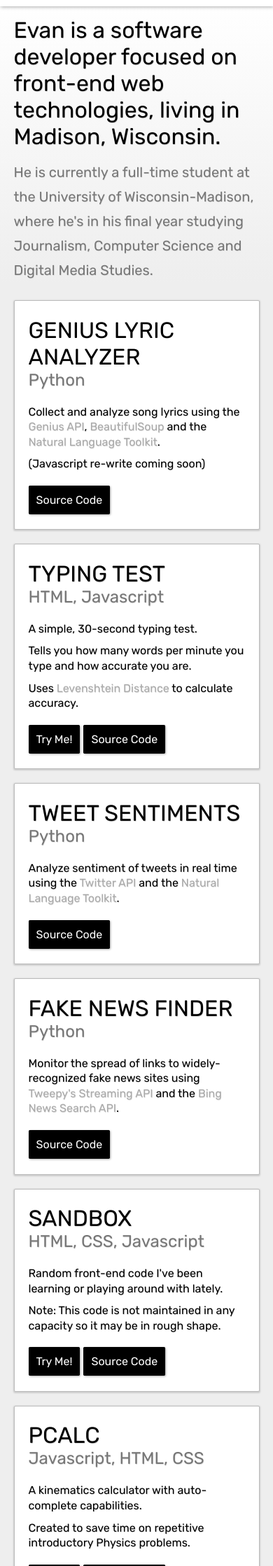
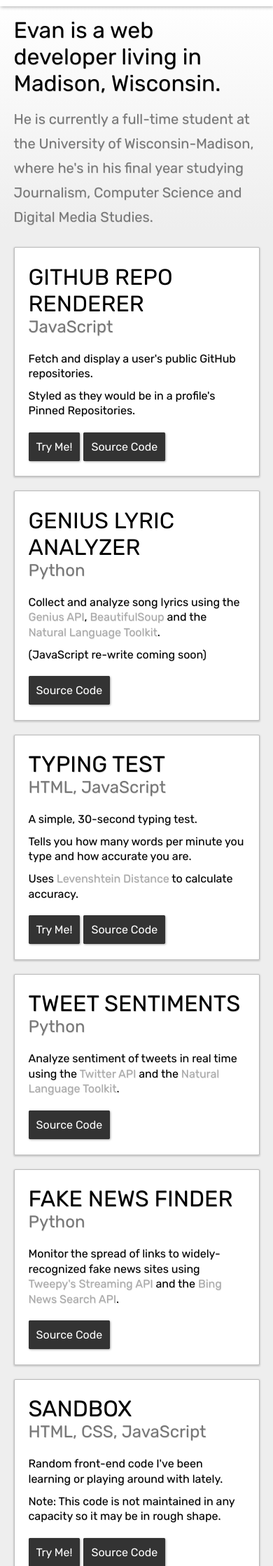
Before and after one commit to evanwinter/evanwinter, a PHP site: page / in a window 390 px wide. Shown: the part 60-2298 px from the top of the page at 70% size. Run offline with PHP 8.4, Linux system fonts and the light colour scheme; some libraries are stand-ins or nearby versions.

Commit message:
add github-repo-renderer project and tweak about

```diff
--- a/css/main.css
+++ b/css/main.css
@@ -55,7 +55,7 @@ ul {
 }
 .section-heading {
 	text-align: center;
-	margin-bottom: 20px;
+	padding-top: 20px;
 	text-transform: uppercase;
 	text-shadow: 1px 1px #ccc;
 	display: none;
--- a/css/navbar.css
+++ b/css/navbar.css
@@ -7,6 +7,8 @@ nav {
 	width: 100%;
 	background-color: white;
 	top: 0;
+	transition: top 0.2s ease-in-out;
+
 
 	box-shadow: 1px 1px 5px #aaa;
 }
@@ -54,6 +56,9 @@ nav a:active {
 .navbar-spacer {
 	height: 59px;
 }
+.hidden {
+	display: none;
+}
 @media only screen and (max-width: 1048px) {}
 @media only screen and (max-width: 991px) {}
 @media only screen and (max-width: 767px) {
@@ -73,5 +78,8 @@ nav a:active {
 	#header {
 		display: none;
 	}
+	.nav-up {
+	    top: -72px;
+	}
 }
 @media only screen and (max-width: 414px) {}
--- a/css/portfolio.css
+++ b/css/portfolio.css
@@ -33,7 +33,6 @@
 .project-section {
 	margin: 2.5px 0;
 }
-.project-section-header {}
 .project-section-header > h1 {
 	text-transform: uppercase;
 	font-size: 2em;
@@ -50,22 +49,25 @@
 	padding: 10px 0;
 }
 .project-link > a {
-	border: 1px solid black;
+	border: 1px solid #333;
 	border-radius: 2px;
 	padding: 10px;
 	margin-right: 5px;
-	background-color: black;
+	background-color: #333;
 	color: white;
 	box-shadow: 1px 1px 3px #aaa;
 	transition: box-shadow .1s ease-in-out, background-color .2s ease-in-out, border-color .2s ease-in-out;
 }
 .project-link > a:hover {
+	background-color: #000;
 	box-shadow: 1px 2px 5px #aaa;
 }
-.demo-link > a:hover {
-	background-color: green;
-	color: white;
-	border-color: green;
+#all-projects {
+	width: 600px;
+}
+#all-projects > li {
+	background-color: white;
+
 }
 @media only screen and (max-width: 1048px) {}
 @media only screen and (max-width: 991px) {}
--- a/index.html
+++ b/index.html
@@ -29,7 +29,7 @@
 	<link rel="stylesheet" type="text/css" href="css/styles.css">
 </head>
 <body>
-<section class="header-section">
+<header class="header-section">
     <nav id="nav-main" role="navigation">
         <div class="nav-container">
             <div class="nav-section nav-links">
@@ -52,15 +52,15 @@
         </div>
     </nav>
     <div class="navbar-spacer"></div>
-	<div id="canvas-container">
-		<canvas id="myCanvas" class="myCanvas" onmousemove="getPosHover(event)" onclick="getPosClick(event)" width="1048px" height="400px"></canvas>
-	</div>
-</section>
+		<div id="canvas-container">
+			<canvas id="myCanvas" class="myCanvas" onmousemove="getPosHover(event)" onclick="getPosClick(event)" width="1048px" height="400px"></canvas>
+		</div>
+</header>
 <section class="about-section">
 	<div class="section-wrap about-content">
 		<div>
 			<p class="summary">
-				Evan is a software developer focused on front-end web technologies, living in Madison, Wisconsin.
+				Evan is a web developer living in Madison, Wisconsin.
 			</p>
 		</div>
 		<div>
@@ -72,9 +72,29 @@
 </section>
 <section class="portfolio-section">
 	<div class="section-wrap portfolio-content">
-		<div class="section-heading"></div>
+		<div class="section-heading">Projects</div>
 		<div class="projects">
 			<div class="grid">
+				<div class="card code-project">
+					<div class="project-section project-section-header">
+						<h1 class=""> github repo renderer </h1>
+						<h3 class="subhead"> JavaScript </h3>
+					</div>
+					<div class="project-section project-section-body">
+						<ul class="specs">
+						    <li> Fetch and display a user's public GitHub repositories. </li>
+						    <li> Styled as they would be in a profile's Pinned Repositories. </li>
+						</ul>
+					</div>
+					<div class="project-section project-section-footer">
+						<span class="project-link demo-link">
+							<a href="http://gh-repos.surge.sh" target="_blank">Try Me!</a>
+						</span>
+						<span class="project-link source-link">
+							<a href="https://github.com/evanwinter/github-repository-renderer" target="_blank">Source Code</a>
+						</span>
+					</div>
+				</div>
 				<div class="card code-project">
 					<div class="project-section project-section-header">
 						<h1 class=""> genius lyric analyzer </h1>
@@ -83,7 +103,7 @@
 					<div class="project-section project-section-body">
 						<ul class="specs">
 						    <li> Collect and analyze song lyrics using the <a target="_blank" href="https://docs.genius.com/">Genius API</a>, <a target="_blank" href="https://www.crummy.com/software/BeautifulSoup/bs4/doc/">BeautifulSoup</a> and the <a href="http://www.nltk.org/" target="_blank">Natural Language Toolkit</a>. </li>
-						    <li> (Javascript re-write coming soon) </li>
+						    <li> (JavaScript re-write coming soon) </li>
 						</ul>
 					</div>
 					<div class="project-section project-section-footer">
@@ -95,7 +115,7 @@
 				<div class="card code-project">
 					<div class="project-section project-section-header">
 						<h1 class="head">typing test</h1>
-						<h3 class="subhead alt-subheading"> HTML, Javascript </h3>
+						<h3 class="subhead alt-subheading"> HTML, JavaScript </h3>
 					</div>
 					<div class="project-section project-section-body">
 						<ul class="specs">
@@ -148,7 +168,7 @@
 				<div class="card code-project">
 					<div class="project-section project-section-header">
 						<h1 class="head"> sandbox </h1>
-						<h3 class="subhead"> HTML, CSS, javascript </h3>
+						<h3 class="subhead"> HTML, CSS, JavaScript </h3>
 					</div>
 					<div class="project-section project-section-body">
 						<ul class="specs">
@@ -168,7 +188,7 @@
 				<div class="card code-project">
 					<div class="project-section project-section-header">
 						<h1 class="head">pcalc</h1>
-						<h3 class="subhead"> Javascript, HTML, CSS </h3>
+						<h3 class="subhead"> JavaScript, HTML, CSS </h3>
 					</div>
 					<div class="project-section project-section-body">
 						<ul class="specs">
@@ -185,11 +205,10 @@
 						</span>
 					</div>
 				</div>
-
 				<div class="card code-project">
 					<div class="project-section project-section-header">
 						<h1 class="head"> simple twitter bot </h1>
-						<h3 class="subhead alt-subheading"> javascript </h3>
+						<h3 class="subhead alt-subheading"> JavaScript </h3>
 					</div>
 					<div class="project-section project-section-body">
 						<ul class="specs">
@@ -206,7 +225,7 @@
 				<div class="card code-project">
 					<div class="project-section project-section-header">
 						<h1 class="head">this website</h1>
-						<span class="subhead"> HTML, CSS, Javascript </span>
+						<span class="subhead"> HTML, CSS, JavaScript </span>
 					</div>
 					<div class="project-section project-section-body">
 						<ul class="specs">
@@ -225,7 +244,7 @@
 	</div>
 </section>
 <section class="contact-section">
-	<div class="section-heading"></div>
+	<h1 class="section-heading">Contact</h1>
 	<div class="section-wrap contact-content">
 		<div class="grid">
 			<a class="card contact-item-wrap" href="mailto:evan@evanwinter.me">
--- a/js/canvas.js
+++ b/js/canvas.js
@@ -41,4 +41,4 @@ function getPosClick(e) {
 	n = Math.round((e.clientY-rect.top)/(rect.bottom-rect.top)*canvas.height);
 }
 
-$("nav").css("border-bottom", "none");
+// $("nav").css("border-bottom", "none");
--- a/js/script.js
+++ b/js/script.js
@@ -4,6 +4,35 @@ $(".js-anchor").click(function(e){
 	$("html, body").animate({ scrollTop: $(scrollTarget).offset().top-59 }, "slow");
 });
 
-// $(".code-project").click(function(e){
-// 	$(this).children('div').next('.project-section-body').slideToggle('fast');
-// });
+// Hide Header on on scroll down
+var didScroll;
+var lastScrollTop = 0;
+var delta = 1;
+var navbarHeight = $('#nav-main').outerHeight();
+
+$(window).scroll(function(event){
+    didScroll = true;
+});
+
+setInterval(function() {
+    if (didScroll) {
+        hasScrolled();
+        didScroll = false;
+    }
+}, 250);
+
+function hasScrolled() {
+    var st = $(this).scrollTop();
+
+    if(Math.abs(lastScrollTop - st) <= delta)
+        return;
+    if (st > lastScrollTop && st > navbarHeight){
+        $('#nav-main').removeClass('nav-down').addClass('nav-up');
+    } else if (st < lastScrollTop) {
+        if(st + $(window).height() < $(document).height()) {
+            $('#nav-main').removeClass('nav-up').addClass('nav-down');
+        }
+    }
+
+    lastScrollTop = st;
+}
```
